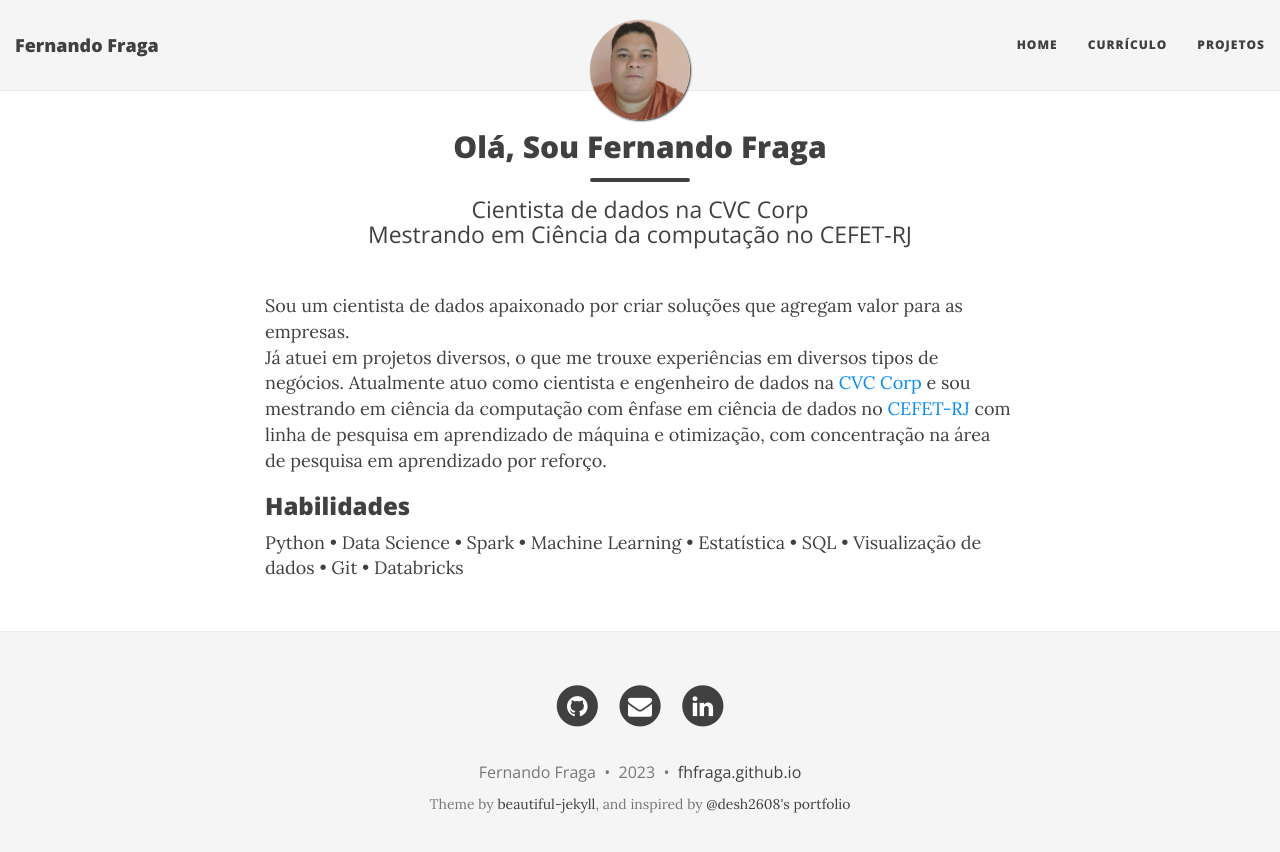
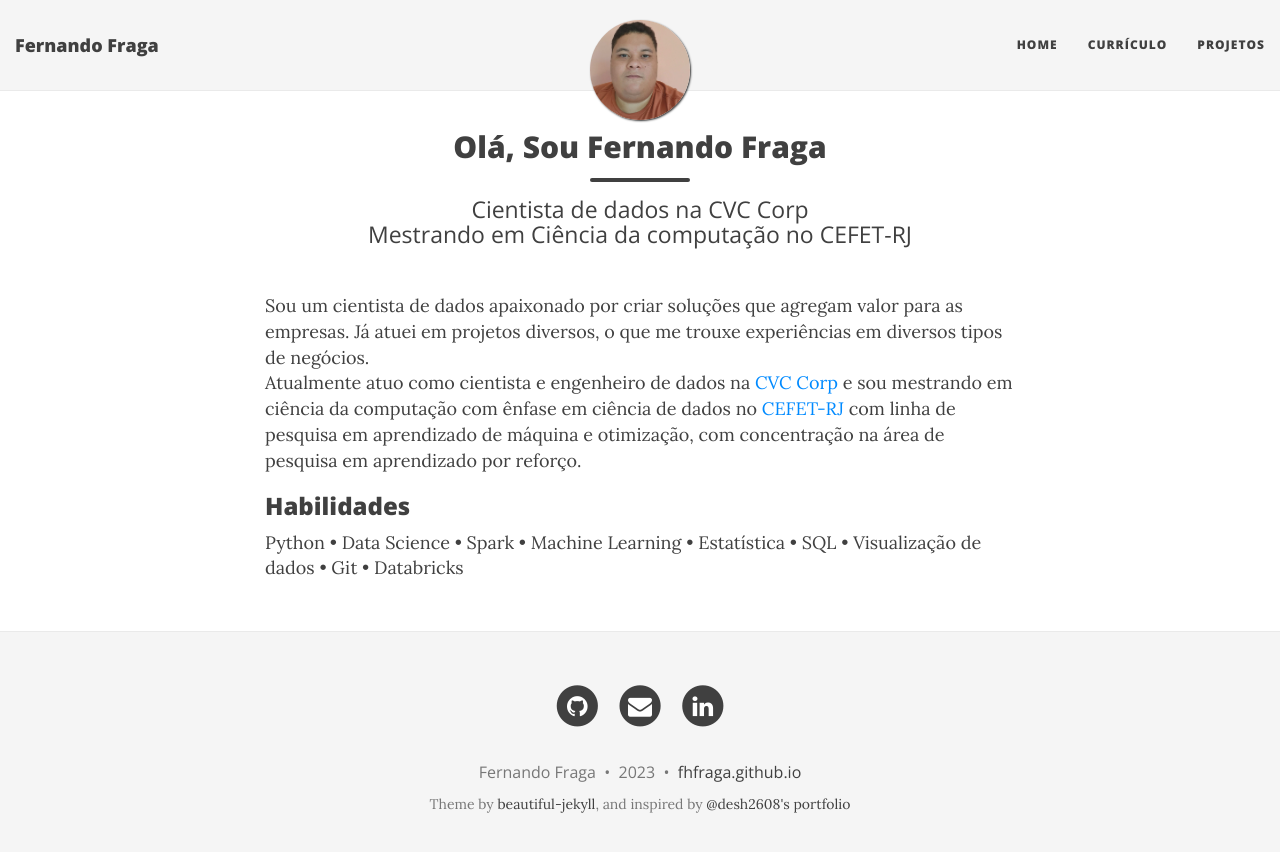
Before and after one commit to fhfraga/fhfraga.github.io, a Jekyll site: the page built from index.html, in a window 1280 px wide. Shown: the top 852 px of the page. Built offline with Jekyll 4.4.1, drawn with Linux system fonts in a browser that asks for light colours; nearby versions of some CDN libraries; the list of posts is cut into pages by our own code; some of the changed lines change nothing that is shown.

Commit message:
ajuste do texto

```diff
--- a/index.html
+++ b/index.html
@@ -6,9 +6,9 @@
 ---
 
 <br>Sou um cientista de dados apaixonado por criar soluções que agregam valor para as empresas.
-<br>
 Já atuei em projetos diversos, o que me trouxe experiências em diversos tipos de negócios.
-Atualmente atuo como cientista e engenheiro de dados na
+
+<br>Atualmente atuo como cientista e engenheiro de dados na
 <a href="https://www.cvccorp.com.br" target="_blank" rel="noopener noreferrer">CVC Corp</a>
  e sou mestrando em ciência da computação com ênfase em ciência de dados no
 <a href="https://eic.cefet-rj.br/ppcic/" target="_blank" rel="noopener noreferrer">CEFET-RJ</a>
```
